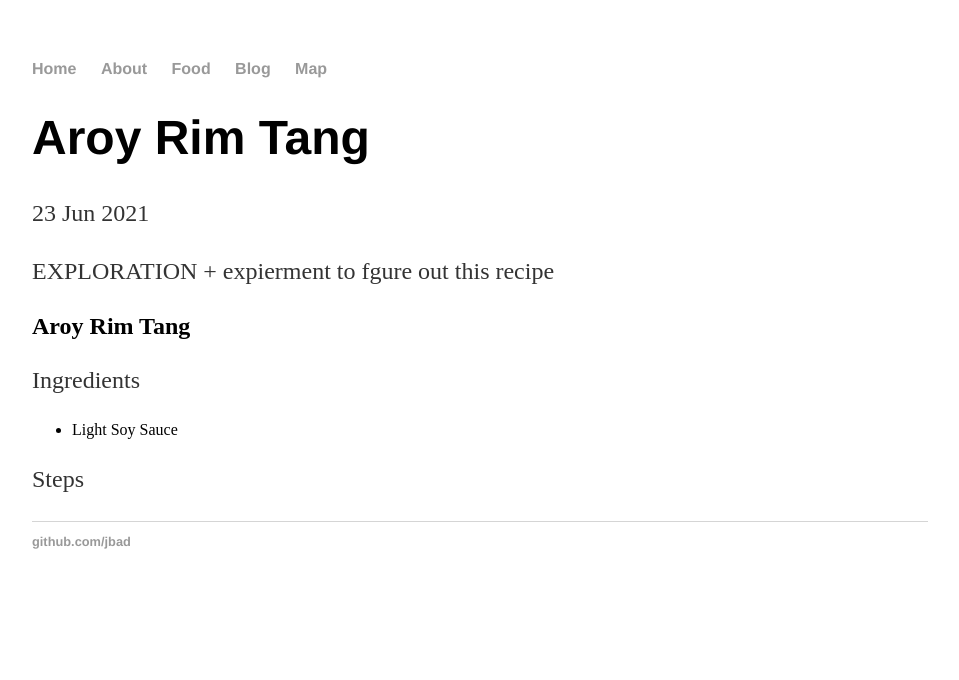
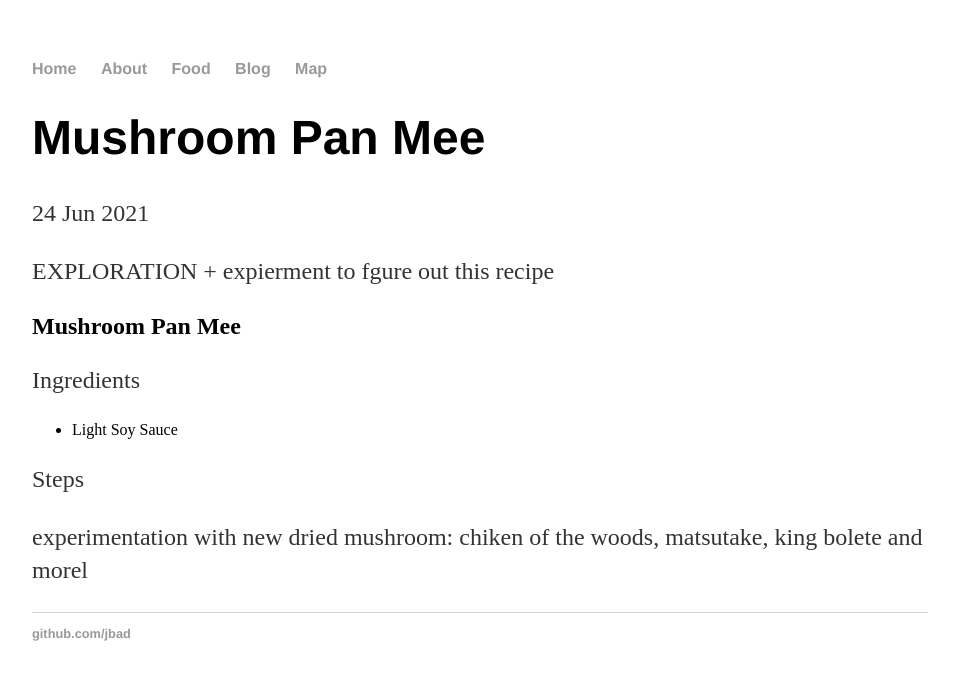
Before and after one commit to JBad/jbad.github.io, a Jekyll site: the page built from food/_posts/2020-06-24-mushroom_pan_me.md, in a window 1280 px wide. Shown: the top 680 px of the page, without its empty margins (160-1119 px from the left). Built offline with Jekyll 4.4.1, drawn with Linux system fonts in a browser that asks for light colours.

Commit message:
fix directory strucutre

```diff
--- a/food/_posts/2020-06-24-mushroom_pan_me.md
+++ b/food/_posts/2020-06-24-mushroom_pan_me.md
@@ -1,11 +1,11 @@
 ---
 layout: post
-title: "Aroy Rim Tang"
-date: 2021-06-23
+title: "Mushroom Pan Mee"
+date: 2021-06-24
 ---
 EXPLORATION + expierment to fgure out this recipe
 
-<h2>Aroy Rim Tang</h2>
+<h2>Mushroom Pan Mee</h2>
 Ingredients
 <ul>
   <li>Light Soy Sauce </li>
@@ -14,3 +14,5 @@ Ingredients
 Steps
 <ol>
 </ol>
+
+experimentation with new dried mushroom: chiken of the woods, matsutake, king bolete and morel
--- a/map/index.html
+++ b/map/index.html
@@ -1,10 +1,10 @@
 ---
-layout: default
+1;95;0clayout: default
 title: Jbad's Map
 ---
 <script src='https://api.mapbox.com/mapbox-gl-js/v2.1.1/mapbox-gl.js'></script>
 <script src="https://ajax.googleapis.com/ajax/libs/jquery/3.5.1/jquery.min.js"></script>
-<script id="choque" type="text/javascript" src="/res/choque.geojson"></script>
+<script id="choque" type="text/javascript" src="/map/res/choque.geojson"></script>
 <link href='https://api.mapbox.com/mapbox-gl-js/v2.1.1/mapbox-gl.css' rel='stylesheet' />
 
 	<h1>{{ page.title }}</h1>
```
